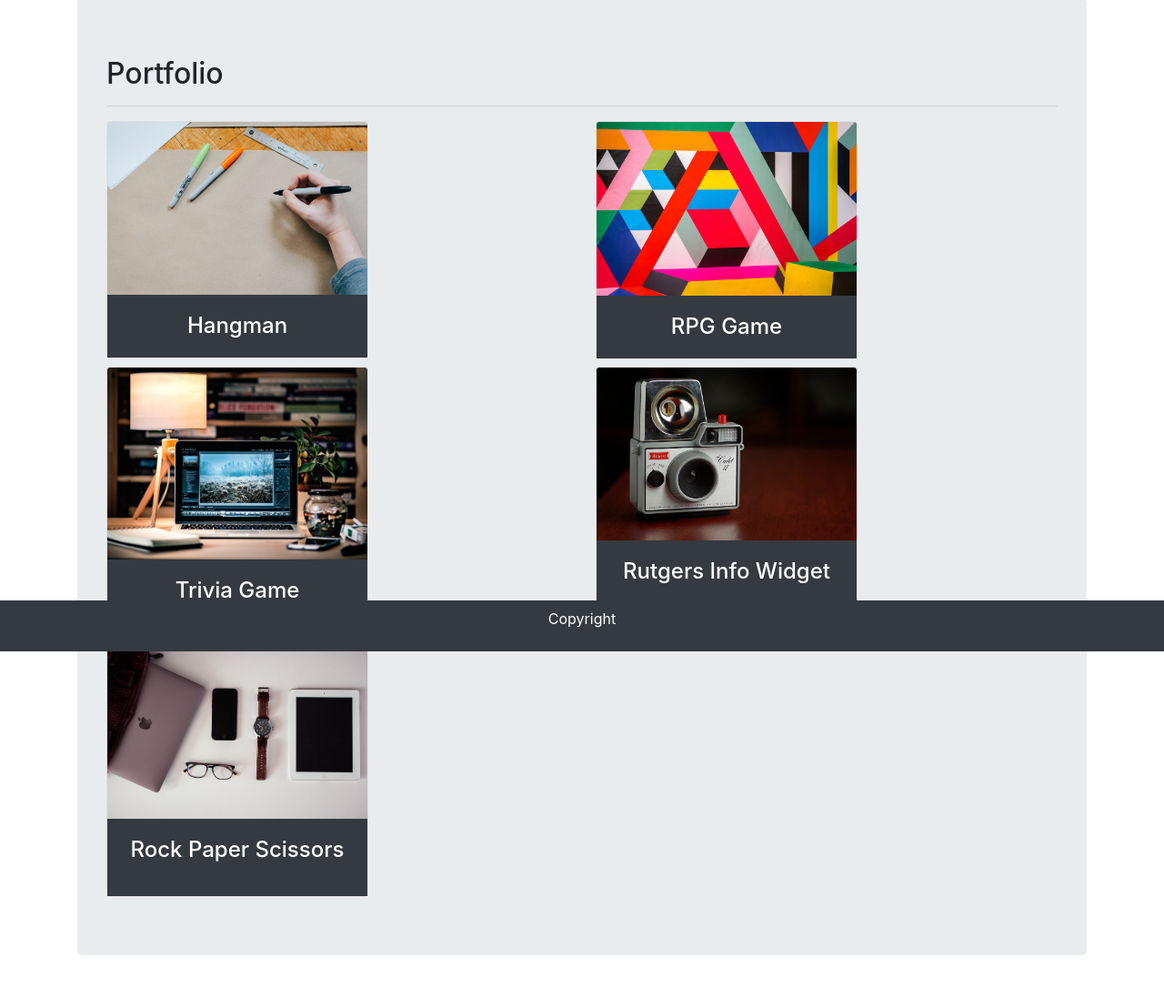
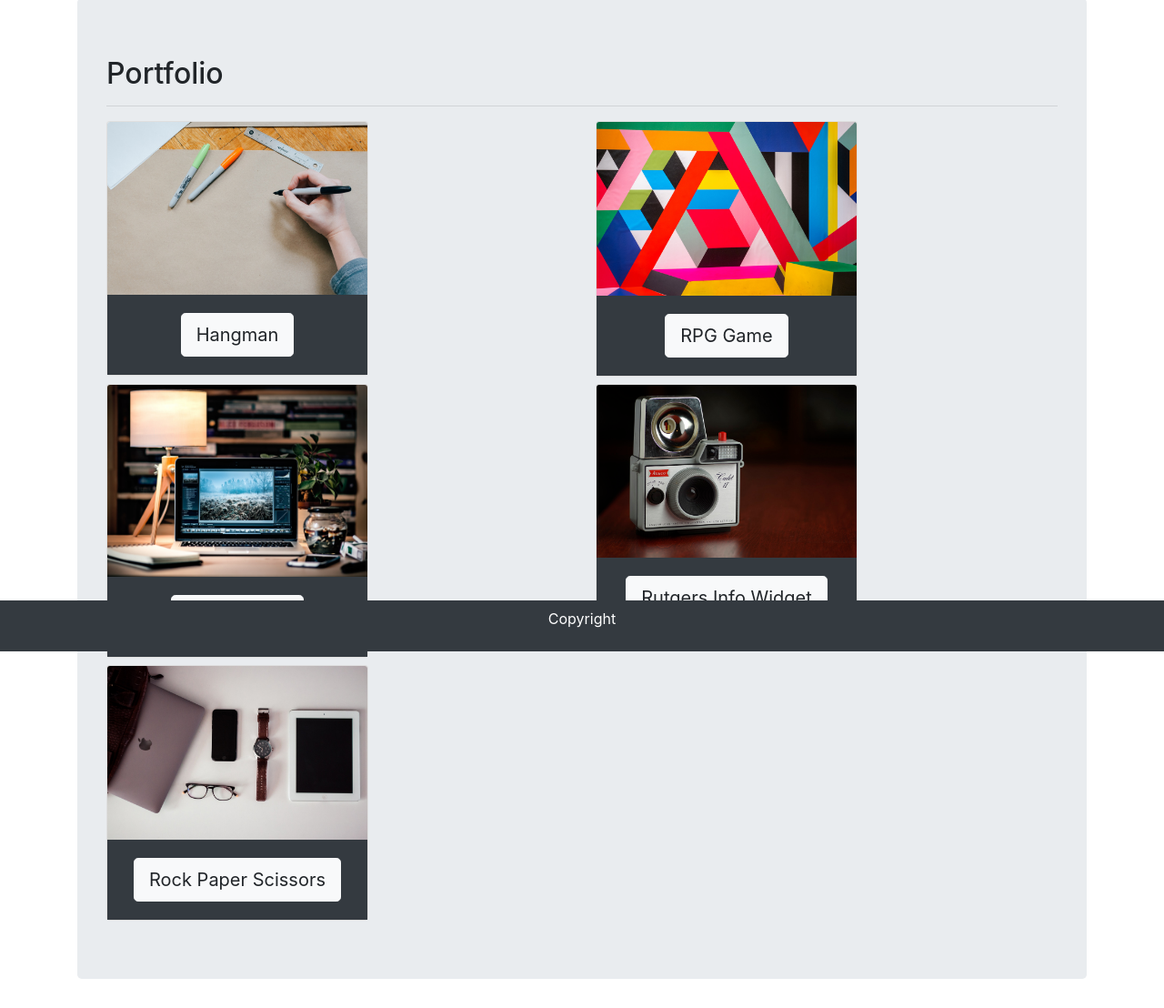
Before and after one commit to rgoderis/Bootstrap-Portfolio, a plain HTML site: page portfolio.html in a window 1280 px wide. Shown: the part 84-1192 px from the top of the page at 91% size. Before the commit the page ends 1166 px from the top, so only its background shows below. Drawn offline with nearby package versions, Linux system fonts and the light colour scheme.

Commit message:
inserted lg white button in h4 of card

```diff
--- a/portfolio.html
+++ b/portfolio.html
@@ -53,9 +53,9 @@
                     <div class="row mb-2">
                         <div class="col-sm-12 col-md-6">
                                 <div class="card" style="width: 18rem;">
-                                    <img src="assets/images/photo-work1.jpeg" class="card-img-top" alt="...">
+                                    <a><img src="assets/images/photo-work1.jpeg" class="card-img-top" alt="..."></a>
                                     <div class="card-body bg-dark">
-                                        <h4 class="card-text text-center text-white">Hangman</h4>
+                                        <h4 class="card-text text-center"><button type="button" class="btn btn-light btn-lg">Hangman</button></h4>
                                     </div>
                                 </div>
                         </div>
@@ -63,8 +63,8 @@
                                 <div class="card" style="width: 18rem;">
                                     <img src="assets/images/photo-abstract1.jpeg" class="card-img-top" alt="...">
                                     <div class="card-body bg-dark">
-                                        <h4 class="card-text text-center text-white">RPG Game</h4>
-                                    </div>
+                                            <h4 class="card-text text-center"><button type="button" class="btn btn-light btn-lg">RPG Game</button></h4>
+                                        </div>
                                 </div>
                         </div>
                     </div>
@@ -73,16 +73,16 @@
                                 <div class="card" style="width: 18rem;">
                                     <img src="assets/images/photo-work2.jpeg" class="card-img-top" alt="...">
                                     <div class="card-body bg-dark">
-                                        <h4 class="card-text text-center text-white">Trivia Game</p>
-                                    </div>
+                                            <h4 class="card-text text-center"><button type="button" class="btn btn-light btn-lg">Trivia Game</button></h4>
+                                        </div>
                                 </div>
                         </div>
                         <div class="col-sm-12 col-md-6">
                                 <div class="card" style="width: 18rem;">
                                     <img src="assets/images/photo-camera1.jpeg" class="card-img-top" alt="...">
                                     <div class="card-body bg-dark">
-                                        <h4 class="card-text text-center text-white">Rutgers Info Widget</p>
-                                    </div>
+                                            <h4 class="card-text text-center"><button type="button" class="btn btn-light btn-lg">Rutgers Info Widget</button></h4>
+                                        </div>
                                 </div>
                         </div>
                     </div>
@@ -92,8 +92,8 @@
                                 <div class="card" style="width: 18rem;">
                                     <img src="assets/images/photo-work3.jpeg" class="card-img-top" alt="...">
                                     <div class="card-body bg-dark">
-                                        <h4 class="card-text text-center text-white">Rock Paper Scissors</p>
-                                    </div>
+                                            <h4 class="card-text text-center"><button type="button" class="btn btn-light btn-lg">Rock Paper Scissors</button></h4>
+                                        </div>
                                 </div>
                         </div>
                     </div>
```
